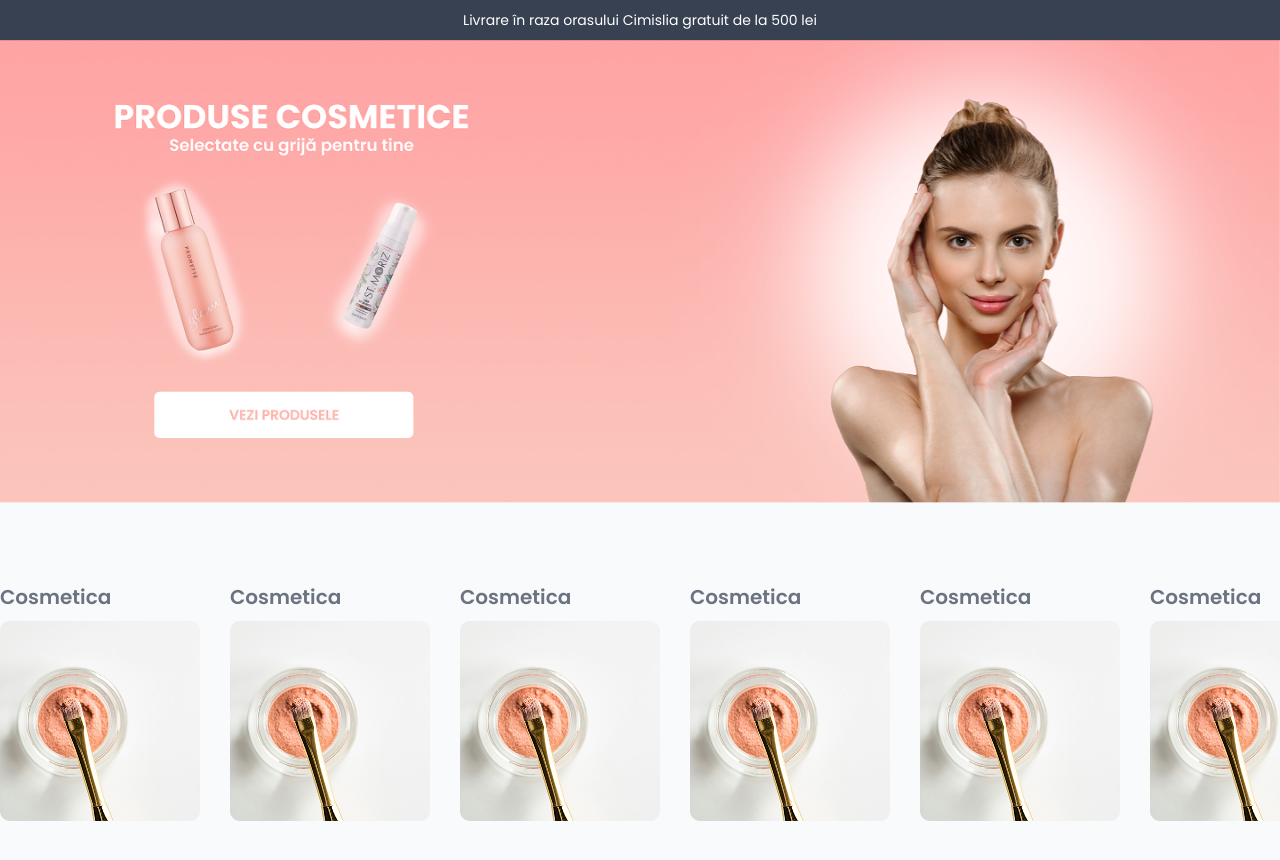
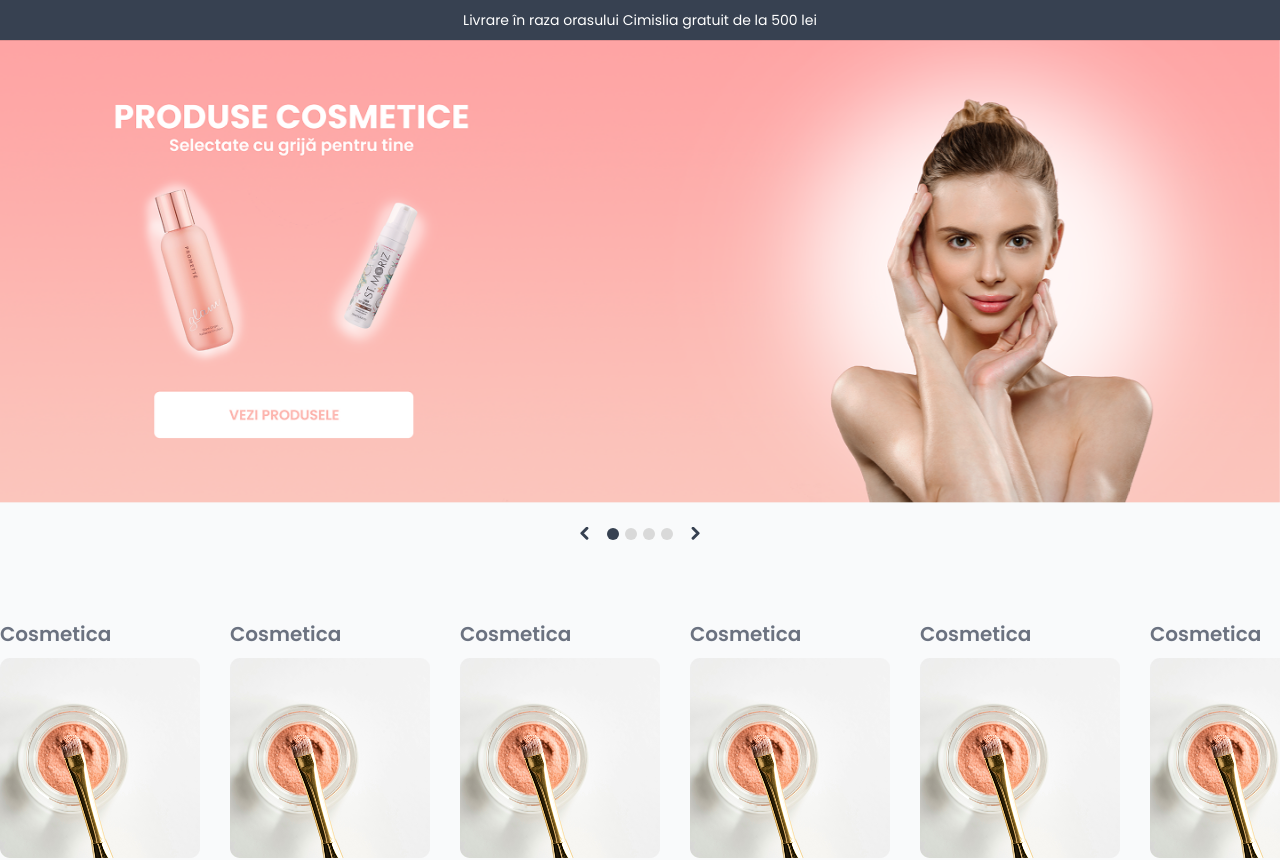
Before and after one commit to DanielPetcov/ElenCosmetics, a Next.js app: page / in a window 1280 px wide. Shown: the top 860 px of the page. Built offline with nearby package versions, Linux system fonts and the light colour scheme.

Commit message:
updated the navigation slider

```diff
--- a/package.json
+++ b/package.json
@@ -42,12 +42,14 @@
     "typescript": "5.7.3"
   },
   "engines": {
-    "node": "^18.20.2 || >=20.9.0",
-    "pnpm": "^9"
+    "node": "^18.20.2 || >=20.9.0"
   },
   "pnpm": {
     "onlyBuiltDependencies": [
       "sharp"
+    ],
+    "ignoredBuiltDependencies": [
+      "esbuild"
     ]
   }
 }
--- a/src/app/(frontend)/components/ImgSlider/ImgSlider.tsx
+++ b/src/app/(frontend)/components/ImgSlider/ImgSlider.tsx
@@ -1,6 +1,11 @@
 'use client'
 
 import {Swiper, SwiperSlide} from 'swiper/react';
+import { Pagination, Navigation } from 'swiper/modules';
+
+import PrevSlide from '../navigationIcons/prevSlide';
+import NextSlide from '../navigationIcons/nextSlide';
+
 import 'swiper/css';
 
 import BannerProp from '../../types/BannerType';
@@ -12,10 +17,25 @@ interface ImgSliderProps {
 
 const ImgSlider:React.FC<ImgSliderProps> = ({data}) => {
     return (
+        <div className='flex flex-col gap-3 md:gap-6'>
+            <div>
                 <Swiper
                     slidesPerView={1}
                     spaceBetween={10}
-            speed={1000}
+                    speed={800}
+                    loop={true}
+                    pagination={{
+                        el: ".swiper-pagination",
+                        type: "bullets",
+                        clickable: true,
+                        bulletClass: "swiper-bullet",
+                        bulletActiveClass: "active",
+                    }}
+                    navigation={{
+                        nextEl: '.next-slide',
+                        prevEl: '.prev-slide',
+                    }}
+                    modules={[Pagination, Navigation]}
                 >
                     {data.map((slide) => (
                         <SwiperSlide key={slide.id}>
@@ -23,6 +43,19 @@ const ImgSlider:React.FC<ImgSliderProps> = ({data}) => {
                         </SwiperSlide>
                     ))}
                 </Swiper>
+            </div>
+            <div className='relative w-full flex justify-center items-center'>
+                <div className='flex gap-3 md:gap-4 items-center'>
+                    <div className="prev-slide cursor-pointer">
+                        <PrevSlide />
+                    </div>
+                    <div className="swiper-pagination"></div>
+                    <div className='next-slide cursor-pointer'>
+                        <NextSlide />
+                    </div>
+                </div>
+            </div>
+        </div>
     )
 }
 
--- a/src/app/(frontend)/components/Subheader.tsx
+++ b/src/app/(frontend)/components/Subheader.tsx
@@ -1,6 +1,6 @@
 const Subheader = ({children} : {children : string}) => {
     return (
-        <div className="bg-gray-700 py-2 text-center">
+        <div className="bg-gray-700 py-2 px-1 text-center">
             <span className="text-sm text-white font-normal">{children}</span>
         </div>
     )
--- /dev/null
+++ b/src/app/(frontend)/components/navigationIcons/nextSlide.tsx
@@ -0,0 +1,9 @@
+const NextSlide = () => {
+    return (
+        <svg width="12" height="13" viewBox="0 0 12 13" fill="none" xmlns="http://www.w3.org/2000/svg">
+        <path d="M4.08203 1.23975L9.08203 6.23975L4.08203 11.2397" stroke="#374151" strokeWidth="3" strokeLinecap="round" strokeLinejoin="round"/>
+        </svg>
+    )
+}
+
+export default NextSlide;
--- /dev/null
+++ b/src/app/(frontend)/components/navigationIcons/prevSlide.tsx
@@ -0,0 +1,9 @@
+const PrevSlide = () => {
+    return (
+        <svg width="12" height="13" viewBox="0 0 12 13" fill="none" xmlns="http://www.w3.org/2000/svg">
+        <path d="M7.91797 1.23975L2.91797 6.23975L7.91797 11.2397" stroke="#374151" strokeWidth="3" strokeLinecap="round" strokeLinejoin="round"/>
+        </svg>
+    )
+}
+
+export default PrevSlide;
--- a/src/app/(frontend)/layout.tsx
+++ b/src/app/(frontend)/layout.tsx
@@ -1,5 +1,6 @@
 import React from 'react'
 import './globals.css'
+import './style.css'
 import { poppins } from './ui/fonts'
 import Subheader from './components/Subheader'
 import Footer from './components/Footer'
--- a/src/app/(frontend)/page.tsx
+++ b/src/app/(frontend)/page.tsx
@@ -11,7 +11,7 @@ import FeaturedCategories from './components/FeaturedCollections/FeaturedCollect
 
 export default async function HomePage() {
   return (
-    <div className="flex flex-col gap-20">
+    <div className="flex flex-col gap-14 lg:gap-20">
       <div><ImgSlider data={banners} /></div>
       <div className="container mx-auto">
         <CategoriesCarousel data={categories} />
--- /dev/null
+++ b/src/app/(frontend)/style.css
@@ -0,0 +1,25 @@
+/* swiperjs custom css */
+
+.swiper-pagination{
+    display: flex;
+    gap: 6px;
+}
+
+.swiper-pagination span {
+    width: 12px;
+    height: 12px;
+    background-color: #D9D9D9;
+    border-radius: 50px;
+    cursor: pointer;
+}
+
+@media screen and (max-width: 600px) {
+    .swiper-pagination span{
+        width: 10px;
+        height: 10px;
+    }
+}
+
+.swiper-pagination span.active{
+    background-color: #374151;
+}
```
Lines whose indentation alone changed are shown as unchanged.
